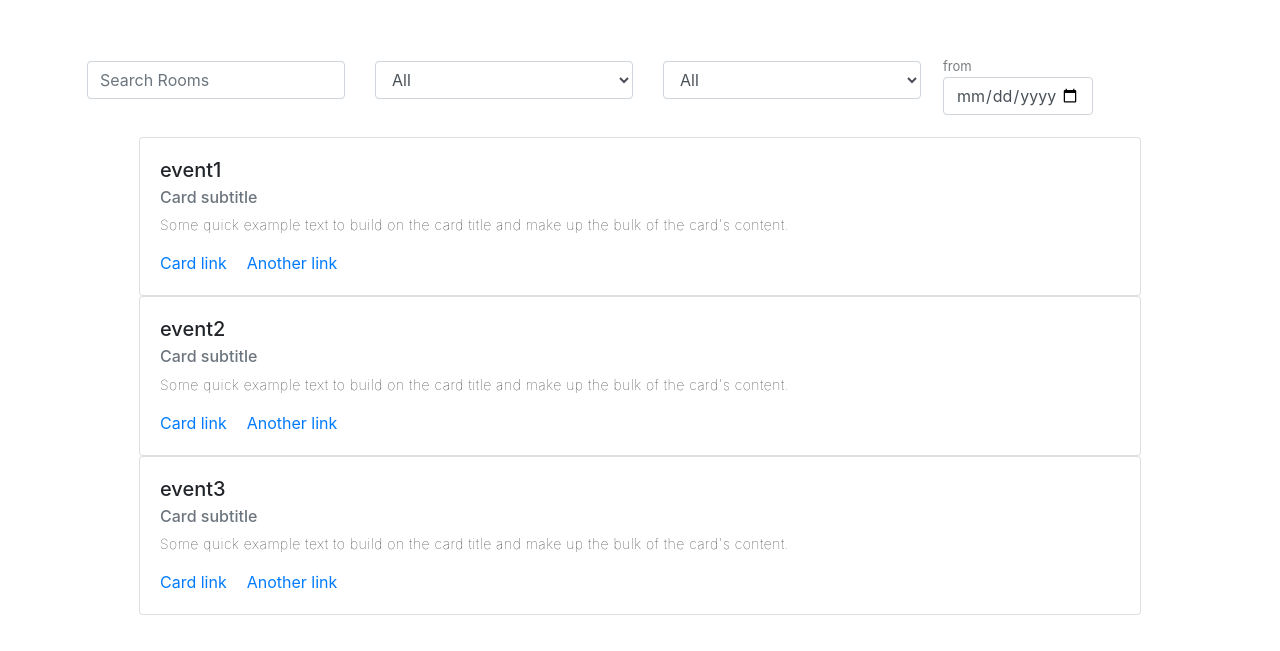
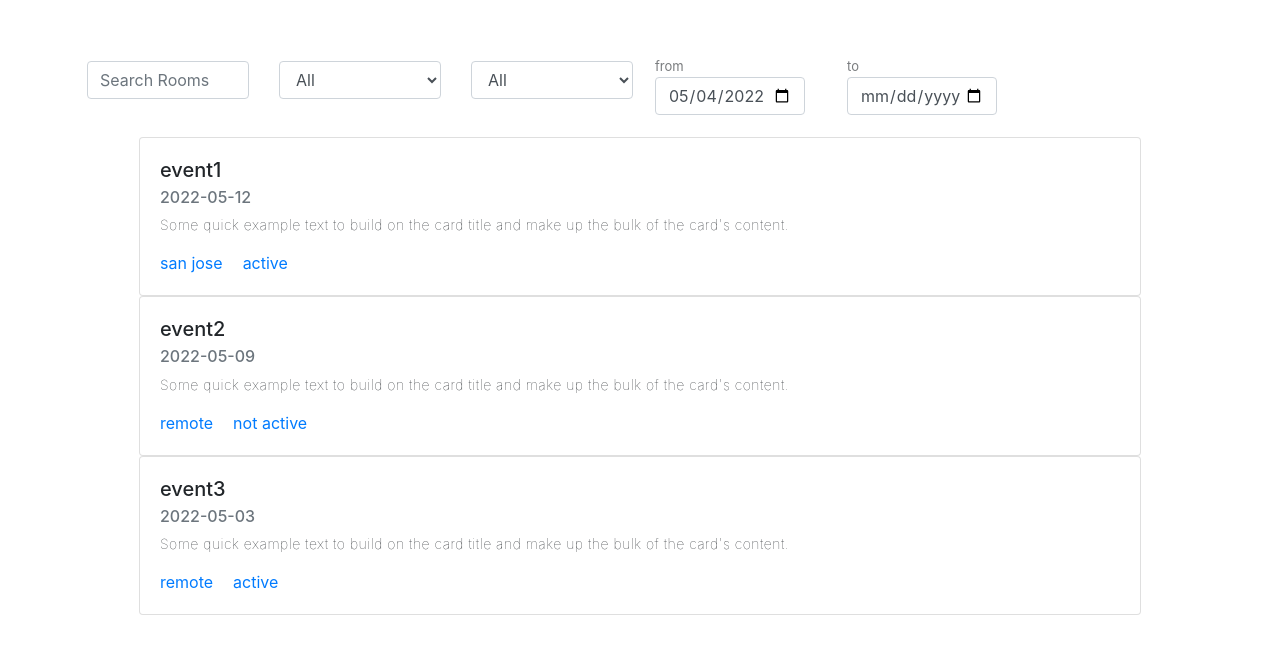
Before and after one commit to kasatsakshi/cmpe275-cloud-event-centre, a React (Create React App) app in the folder client/: page /eventdash in a window 1280 px wide. Shown: the part 147-798 px from the top of the page. Built offline with nearby package versions, Linux system fonts and the light colour scheme.

Commit message:
Event Dashboard Changes

```diff
--- a/client/src/components/CreateEvent.js
+++ b/client/src/components/CreateEvent.js
@@ -23,7 +23,7 @@ function CreateEvent() {
     <div class="container" id="container" style={{marginTop:'500px'}}>
       <div className='form-container register-container'>
         <form action="#">
-          <h1>Register Details</h1>
+          <h1>Create Event</h1>
           <div className='register-radio'>
             {/* <FormLabel className='register-label' id="account-type">Account Type</FormLabel> */}
             <RadioGroup
--- a/client/src/components/EventDashboard.js
+++ b/client/src/components/EventDashboard.js
@@ -37,15 +37,26 @@ function EventDashboard() {
   const [location, setLocation] = useState('all')
   const [searchlockey, setsearchlockey] = useState('');
   const[type , settype]=useState('all')
-  const [fromDate, setFromDate] = useState("");
+  //const dateObj = new Date(2000, 0, 1);
+  const [fromDate, setFromDate] = useState(new Date().toLocaleDateString('en-ca'));
+  const [toDate, setToDate] = useState("");
 
-  const assignFromDate = e => {
-    console.log(e.target.value);
-    setFromDate(e.target.value);
-    const events = duplicatehotes.filter(a => new Date(a.startDate) - new Date > 0);
+  function assignFromDate (e){
+    //console.log(e.target.value);
+    setFromDate(e);
+    //setFromDate(e);
+    console.log(e);
+    console.log(fromDate);
+    const events = duplicatehotes.filter(a => new Date(a.startDate) - new Date(e) >= 0);
      sethotels(events);
+     setduplicatehotes(events);
+  };
 
-  };
+  function ToDate(e){
+    setToDate(e);
+    const events = duplicatehotes.filter(a => new Date(a.endDate) - new Date(e) <= 0);
+     sethotels(events);
+  }
 
 
   useEffect(() => {
@@ -106,7 +117,7 @@ function EventDashboard() {
         <div className="row bs p-3 m-5">
 
 
-          <div className="col-md-3">
+          <div className="col-md-2">
             <input
               type="text"
               className="form-control i2 m-2"
@@ -117,7 +128,8 @@ function EventDashboard() {
             />
           </div>
 
-          <div className="col-md-3">
+
+          <div className="col-md-2">
 
 <select className="form-control m-2" value={location} onChange={(e)=>{filterByLocation(e.target.value)}} >
 
@@ -130,7 +142,7 @@ function EventDashboard() {
           </div>
 
 
-          <div className="col-md-3">
+          <div className="col-md-2">
             <select className="form-control m-2" value={type} onChange={(e)=>{filterByType(e.target.value)}} >
 
             <option value="all">All</option>
@@ -140,7 +152,7 @@ function EventDashboard() {
             </select>
           </div>
 
-          <div className="col-md-3">
+          <div className="col-md-2">
         <div className="form-group">
           <span style={{ opacity: "0.6", fontSize: "13px" }}>from</span>
           <input
@@ -149,12 +161,31 @@ function EventDashboard() {
             id="startdate"
             min={new Date().toLocaleDateString('en-ca')}
             value={fromDate}
-            onChange={assignFromDate}
+            onChange={(e)=>{assignFromDate(e.target.value)}}
             className="form-control datepicker"
             style={{ width: "150px" }}
           />
         </div>
       </div>
+
+      <div className="col-sm-2">
+        <div className="form-group">
+          <span style={{ opacity: "0.6", fontSize: "13px" }}>to</span>
+          <input
+            type="date"
+            name="to"
+            min={fromDate}
+            id="enddate"
+            value={toDate}
+            placeholder="Select Date"
+            onChange={e => ToDate(e.target.value)}
+            className="form-control datepicker"
+            style={{ width: "150px" }}
+          />
+        </div>
+      </div>
+
+
         </div>
       </div>
 
@@ -170,10 +201,10 @@ function EventDashboard() {
                 <div class="card" style={{width:'1002px'}}>
                 <div class="card-body">
                   <h5 class="card-title">{room.name}</h5>
-                  <h6 class="card-subtitle mb-2 text-muted">Card subtitle</h6>
+                  <h6 class="card-subtitle mb-2 text-muted">{room.startDate}</h6>
                   <p class="card-text">Some quick example text to build on the card title and make up the bulk of the card's content.</p>
-                  <a href="#" class="card-link">Card link</a>
-                  <a href="#" class="card-link">Another link</a>
+                  <a href="#" class="card-link">{room.location}</a>
+                  <a href="#" class="card-link">{room.type}</a>
                 </div>
               </div>
               </div>
```
